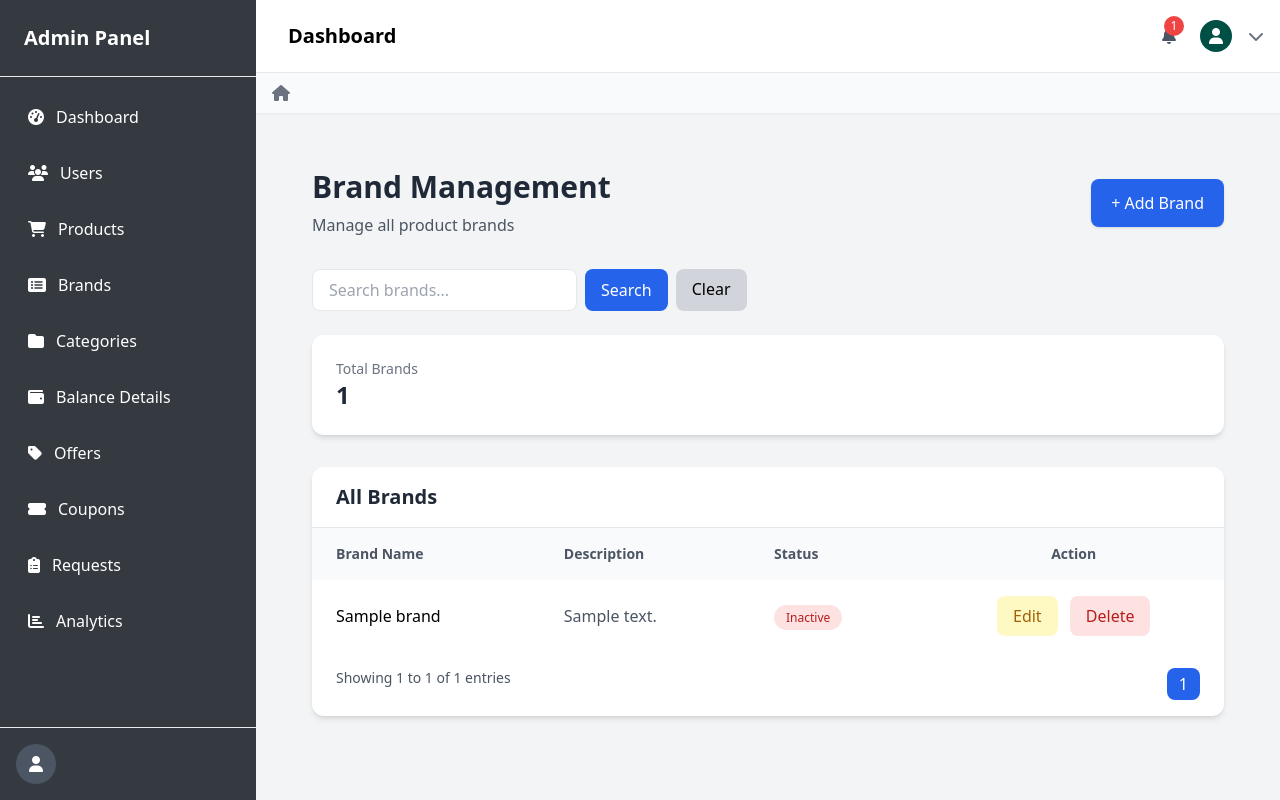
After one commit to arjunj20/sipzy_project, a Django app: template adminpanel/templates/brand_list.html in a window 1280 px wide. The commit adds this page. Run offline with Django 5.2, Linux system fonts and the light colour scheme; the template is opened without the code that fills it: most values are stand-ins (such as "Sample title", 1, 10 or a date in 2020); some libraries are stand-ins or nearby versions.

Commit message:
feat: implemented the brand managemennt page

```diff
--- a/adminpanel/templates/admin_base.html
+++ b/adminpanel/templates/admin_base.html
@@ -53,9 +53,9 @@
                         </a>
                     </li>
                     <li>
-                        <a href="#" class="flex items-center p-3 rounded-lg {% if 'order' in request.resolver_match.url_name %}bg-primary text-white{% else %}hover:bg-gray-700{% endif %}">
+                        <a href="{% url 'brand_list' %}" class="flex items-center p-3 rounded-lg {% if 'order' in request.resolver_match.url_name %}bg-primary text-white{% else %}hover:bg-gray-700{% endif %}">
                             <i class="fas fa-list-alt mr-3"></i>
-                            <span>Orders</span>
+                            <span>Brands</span>
                         </a>
                     </li>
                     <li>
--- /dev/null
+++ b/adminpanel/templates/brand_list.html
@@ -0,0 +1,321 @@
+{% extends "admin_base.html" %}
+{% load static %}
+
+{% block title %}Brand Management{% endblock %}
+
+{% block extra_css %}
+<style>
+    @keyframes fadeIn {
+        from { opacity: 0; transform: translateY(20px); }
+        to { opacity: 1; transform: translateY(0); }
+    }
+    @keyframes slideIn {
+        from { transform: translateX(-100%); opacity: 0; }
+        to { transform: translateX(0); opacity: 1; }
+    }
+    .animate-fade-in { animation: fadeIn 0.5s ease-out; }
+    .animate-slide-in { animation: slideIn 0.3s ease-out; }
+    .table-row:hover { background-color: #F9FAFB; transition: .2s; transform: translateY(-1px); }
+</style>
+{% endblock %}
+
+{% block content %}
+<div class="flex-1 p-6 md:p-8 overflow-y-auto">
+
+    <!-- Header -->
+    <div class="mb-8 animate-fade-in">
+        <div class="flex flex-col md:flex-row md:items-center md:justify-between">
+            <div>
+                <h1 class="text-3xl font-bold text-gray-800">Brand Management</h1>
+                <p class="text-gray-600 mt-2">Manage all product brands</p>
+            </div>
+
+            <button onclick="openAddModal()"
+   class="px-5 py-3 bg-blue-600 text-white rounded-lg shadow hover:bg-blue-700 transition">
+    + Add Brand
+</button>
+
+        </div>
+    </div>
+
+    <!-- Search -->
+    <form method="GET" class="flex gap-2 mb-6">
+        <input type="text" name="search" value="{{ search_query }}" placeholder="Search brands..."
+               class="px-4 py-2 border rounded-lg">
+        <button type="submit" class="px-4 py-2 bg-blue-600 text-white rounded-lg">Search</button>
+        <a href="{% url 'brand_list' %}" class="px-4 py-2 bg-gray-300 rounded-lg">Clear</a>
+    </form>
+
+    <!-- Stats -->
+    <div class="grid grid-cols-1 md:grid-cols-1 gap-6 mb-8">
+        <div class="bg-white rounded-xl shadow-md p-6 animate-fade-in">
+            <p class="text-sm text-gray-500">Total Brands</p>
+            <h3 class="text-2xl font-bold text-gray-800">{{ total_brands }}</h3>
+        </div>
+    </div>
+
+    <!-- Table -->
+    <div class="bg-white rounded-xl shadow-md overflow-hidden animate-fade-in">
+        <div class="px-6 py-4 border-b border-gray-200">
+            <h2 class="text-xl font-semibold text-gray-800">All Brands</h2>
+        </div>
+
+        <div class="overflow-x-auto">
+            <table class="w-full">
+                <thead>
+                    <tr class="bg-gray-50 text-gray-600 text-sm font-medium">
+                        <th class="py-4 px-6 text-left">Brand Name</th>
+                        <th class="py-4 px-6 text-left">Description</th>
+                        <th class="py-4 px-6 text-left">Status</th>
+                        <th class="py-4 px-6 text-center">Action</th>
+                    </tr>
+                </thead>
+
+                <tbody class="divide-y divide-gray-200">
+                {% for brand in brands %}
+                <tr class="table-row">
+                    <td class="py-4 px-6 font-medium">{{ brand.name }}</td>
+                    <td class="py-4 px-6 text-gray-600">{{ brand.description|default:"-" }}</td>
+                    <td class="py-4 px-6">
+    {% if brand.is_active %}
+        <span class="px-3 py-1 text-xs rounded-full bg-green-100 text-green-700">Active</span>
+    {% else %}
+        <span class="px-3 py-1 text-xs rounded-full bg-red-100 text-red-700">Inactive</span>
+    {% endif %}
+</td>
+
+
+                    <td class="py-4 px-6 text-center">
+         <!-- inside the table row -->
+<button
+  onclick="openEditModal({{ brand.id }}, '{{ brand.name|escapejs }}', '{{ brand.description|escapejs }}', '{{ brand.is_active }}')"
+  class="px-4 py-2 bg-yellow-100 hover:bg-yellow-200 text-yellow-700 rounded-lg">
+  Edit
+</button>
+
+
+
+
+
+                        <button onclick="openConfirmModal('{{ brand.id }}')"
+                                class="px-4 py-2 bg-red-100 hover:bg-red-200 text-red-700 rounded-lg ml-2">
+                            Delete
+                        </button>
+                    </td>
+                </tr>
+                {% endfor %}
+                </tbody>
+            </table>
+        </div>
+
+        <!-- Pagination -->
+        <div class="px-6 py-4 flex justify-between">
+            <div class="text-sm text-gray-600">
+                Showing {{ page_obj.start_index }} to {{ page_obj.end_index }} of {{ page_obj.paginator.count }} entries
+            </div>
+
+            <div class="flex space-x-2">
+                {% if page_obj.has_previous %}
+                <a href="?page={{ page_obj.previous_page_number }}{% if search_query %}&search={{ search_query }}{% endif %}"
+                   class="px-3 py-1 bg-gray-200 rounded-lg">Previous</a>
+                {% endif %}
+
+                <span class="px-3 py-1 bg-blue-600 text-white rounded-lg">{{ page_obj.number }}</span>
+
+                {% if page_obj.has_next %}
+                <a href="?page={{ page_obj.next_page_number }}{% if search_query %}&search={{ search_query }}{% endif %}"
+                   class="px-3 py-1 bg-gray-200 rounded-lg">Next</a>
+                {% endif %}
+            </div>
+        </div>
+    </div>
+</div>
+<!-- ADD BRAND MODAL -->
+<div id="addBrandModal" class="fixed inset-0 z-50 hidden">
+    <div class="modal-overlay absolute inset-0 bg-black bg-opacity-50 flex items-center justify-center p-4">
+        <div class="bg-white rounded-2xl shadow-2xl w-full max-w-lg animate-slide-in p-6">
+
+            <h3 class="text-xl font-semibold text-gray-800 mb-4">Add New Brand</h3>
+
+            <form method="POST" action="{% url 'brand_add' %}">
+
+                {% csrf_token %}
+
+                <div class="mb-4">
+                    <label class="block text-gray-700 font-medium mb-2">Brand Name</label>
+                    <input type="text" name="name" value="{{ name }}"
+                           class="w-full px-4 py-2 border rounded-lg">
+                    {% if errors.name %}
+                        <p class="text-red-600 text-sm mt-1">{{ errors.name }}</p>
+                    {% endif %}
+                </div>
+
+                <div class="mb-4">
+                    <label class="block text-gray-700 font-medium mb-2">Description</label>
+                    <textarea name="description" class="w-full px-4 py-2 border rounded-lg" rows="4">{{ description }}</textarea>
+                    {% if errors.description %}
+                        <p class="text-red-600 text-sm mt-1">{{ errors.description }}</p>
+                    {% endif %}
+                </div>
+                <div class="mb-4 flex items-center gap-3">
+    <label class="text-gray-700 font-medium">Active</label>
+    <label class="relative inline-flex cursor-pointer items-center">
+        <input type="checkbox" name="is_active" class="sr-only peer"
+               {% if is_active %}checked{% endif %}>
+        <div class="w-11 h-6 bg-gray-300 peer-focus:ring-2 rounded-full peer
+                    peer-checked:bg-blue-600
+                    after:content-[''] after:absolute after:top-[2px] after:left-[2px]
+                    after:bg-white after:rounded-full after:h-5 after:w-5 after:transition-all
+                    peer-checked:after:translate-x-full"></div>
+    </label>
+</div>
+
+
+                <div class="flex gap-3 justify-end">
+                    <button type="button"
+                            onclick="closeAddModal()"
+                            class="px-6 py-2 border rounded-lg">
+                        Cancel
+                    </button>
+                    <button type="submit"
+                            class="px-6 py-2 bg-blue-600 text-white rounded-lg">
+                        Add Brand
+                    </button>
+                </div>
+            </form>
+
+        </div>
+    </div>
+</div>
+
+
+<!-- EDIT BRAND MODAL -->
+<div id="editBrandModal" class="fixed inset-0 z-50 hidden">
+  <div class="modal-overlay absolute inset-0 bg-black bg-opacity-50 flex items-center justify-center p-4">
+    <div class="bg-white rounded-2xl shadow-2xl w-full max-w-lg animate-slide-in p-6">
+      <h3 class="text-xl font-semibold text-gray-800 mb-4">Edit Brand</h3>
+
+      <form method="POST" id="editBrandForm"
+            action="{% if open_edit_modal %}{% url 'brand_edit' edit_data.id %}{% else %}#{% endif %}">
+        {% csrf_token %}
+        <input type="hidden" id="editBrandIdInput" name="id" value="{% if edit_data %}{{ edit_data.id }}{% endif %}">
+
+        <div class="mb-4">
+          <label class="block text-gray-700 font-medium mb-2">Brand Name</label>
+          <input type="text" id="editNameInput" name="name" value="{{ edit_data.name }}"
+                 class="w-full px-4 py-2 border rounded-lg">
+          {% if errors_edit.name %}
+            <p class="text-red-600 text-sm mt-1">{{ errors_edit.name }}</p>
+          {% endif %}
+        </div>
+
+        <div class="mb-4">
+          <label class="block text-gray-700 font-medium mb-2">Description</label>
+          <textarea id="editDescriptionInput" name="description"
+                    class="w-full px-4 py-2 border rounded-lg" rows="4">{{ edit_data.description }}</textarea>
+          {% if errors_edit.description %}
+            <p class="text-red-600 text-sm mt-1">{{ errors_edit.description }}</p>
+          {% endif %}
+        </div>
+
+
+<div class="mb-4 flex items-center gap-3">
+    <label class="text-gray-700 font-medium">Active</label>
+    <label class="relative inline-flex cursor-pointer items-center">
+        <input type="checkbox" id="editActiveInput" name="is_active" class="sr-only peer"
+               {% if edit_data.is_active %}checked{% endif %}>
+        <div class="w-11 h-6 bg-gray-300 peer-focus:ring-2 rounded-full peer
+                    peer-checked:bg-blue-600
+                    after:content-[''] after:absolute after:top-[2px] after:left-[2px]
+                    after:bg-white after:rounded-full after:h-5 after:w-5 after:transition-all
+                    peer-checked:after:translate-x-full"></div>
+    </label>
+</div>
+
+        <div class="flex gap-3 justify-end">
+          <button type="button" onclick="closeEditModal()" class="px-6 py-2 border rounded-lg">Cancel</button>
+          <button type="submit" class="px-6 py-2 bg-blue-600 text-white rounded-lg">Update Brand</button>
+        </div>
+      </form>
+
+    </div>
+  </div>
+</div>
+
+
+<!-- Delete Modal -->
+<div id="confirmModal" class="fixed inset-0 z-50 hidden">
+    <div class="modal-overlay absolute inset-0 bg-black bg-opacity-50 flex items-center justify-center p-4">
+        <div class="bg-white rounded-2xl shadow-2xl w-full max-w-md animate-slide-in p-6 text-center">
+            <h3 class="text-xl font-semibold text-gray-800 mb-3">Delete Brand?</h3>
+            <p class="text-gray-600 mb-6">Are you sure you want to delete this brand?</p>
+
+            <form method="POST" id="confirmForm">
+                {% csrf_token %}
+                <div class="flex justify-center gap-3">
+                    <button type="button" onclick="closeConfirmModal()" class="px-6 py-2 border rounded-lg">
+                        Cancel
+                    </button>
+                    <button type="submit" class="px-6 py-2 bg-red-600 text-white rounded-lg">
+                        Delete
+                    </button>
+                </div>
+            </form>
+        </div>
+    </div>
+</div>
+
+{% endblock %}
+
+{% block extra_js %}
+<script>
+function openConfirmModal(id) {
+    const modal = document.getElementById("confirmModal");
+    modal.classList.remove("hidden");
+    document.getElementById("confirmForm").action = `/admin-panel/brand-delete/${id}/`;
+}
+function closeConfirmModal() {
+    document.getElementById("confirmModal").classList.add("hidden");
+}
+
+function openAddModal() {
+    document.getElementById("addBrandModal").classList.remove("hidden");
+}
+
+function closeAddModal() {
+    document.getElementById("addBrandModal").classList.add("hidden");
+}
+
+{% if open_create_modal %}
+    openAddModal();
+{% endif %}
+
+function openEditModal(id, name, description, active) {
+    document.getElementById("editBrandModal").classList.remove("hidden");
+
+    document.getElementById("editNameInput").value = name || "";
+    document.getElementById("editDescriptionInput").value = description || "";
+
+    const idInput = document.getElementById("editBrandIdInput");
+    if (idInput) idInput.value = id;
+
+      const activeInput = document.getElementById("editActiveInput");
+    activeInput.checked = active === "True" || active === true;
+
+    // FIXED URL
+    const form = document.getElementById("editBrandForm");
+    if (form) {
+        form.action = `/admin-panel/brand-edit/${id}/`;
+    }
+}
+
+function closeEditModal() {
+    document.getElementById("editBrandModal").classList.add("hidden");
+}
+
+{% if open_edit_modal %}
+openEditModal({{ edit_data.id }}, '{{ edit_data.name|escapejs }}', '{{ edit_data.description|escapejs }}', '{{ edit_data.is_active }}');
+{% endif %}
+</script>
+
+{% endblock %}
--- a/adminpanel/urls.py
+++ b/adminpanel/urls.py
@@ -14,5 +14,11 @@ urlpatterns = [
     path("user-block/<int:id>/", views.block_user, name="block_user"),
     path("user-unblock/<int:id>/", views.unblock_user, name="unblock_user"),
     path("user-list/", views.user_list, name="user_list"),
+    path("brand-list/", views.brand_list, name="brand_list"),
+    path("brand-add/", views.brand_add, name="brand_add"),
+    path("brand-edit/<int:id>/", views.brand_edit, name="brand_edit"),
+    path("brand-delete/<int:id>/", views.brand_delete, name="brand_delete"),
+
+
 
 ]
```
Also changed, not shown: adminpanel/views.py (+129 -1 lines), products/models.py (+13 -1 lines), products/migrations/0005_brand_products_brand.py (added), products/migrations/0006_brand_is_active.py (added), products/migrations/0007_alter_products_brand.py (added), products/migrations/0008_brand_created_at_brand_updated_at.py (added).
